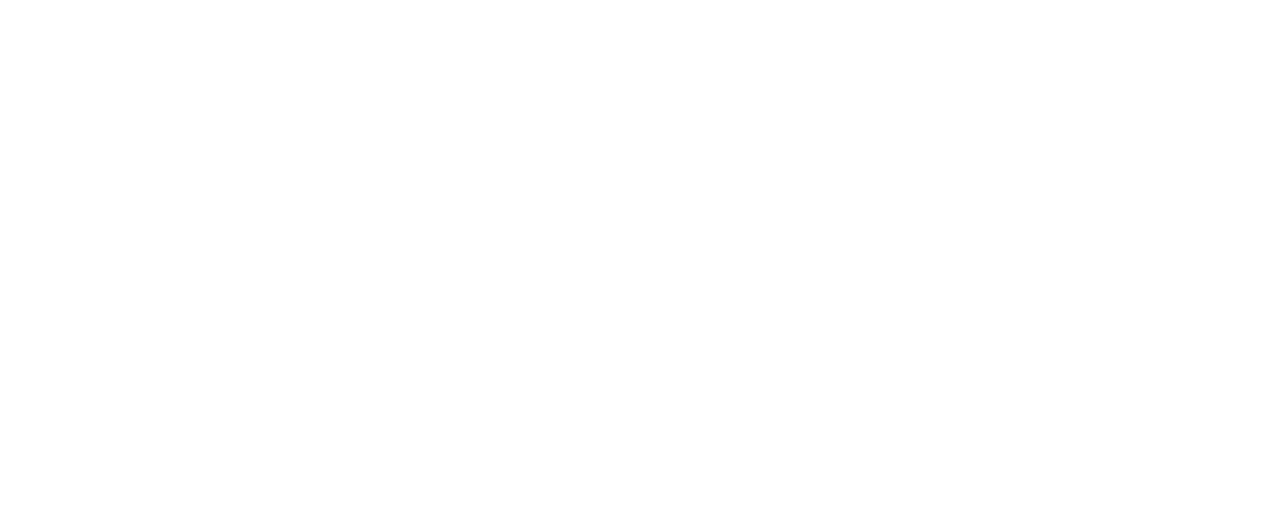
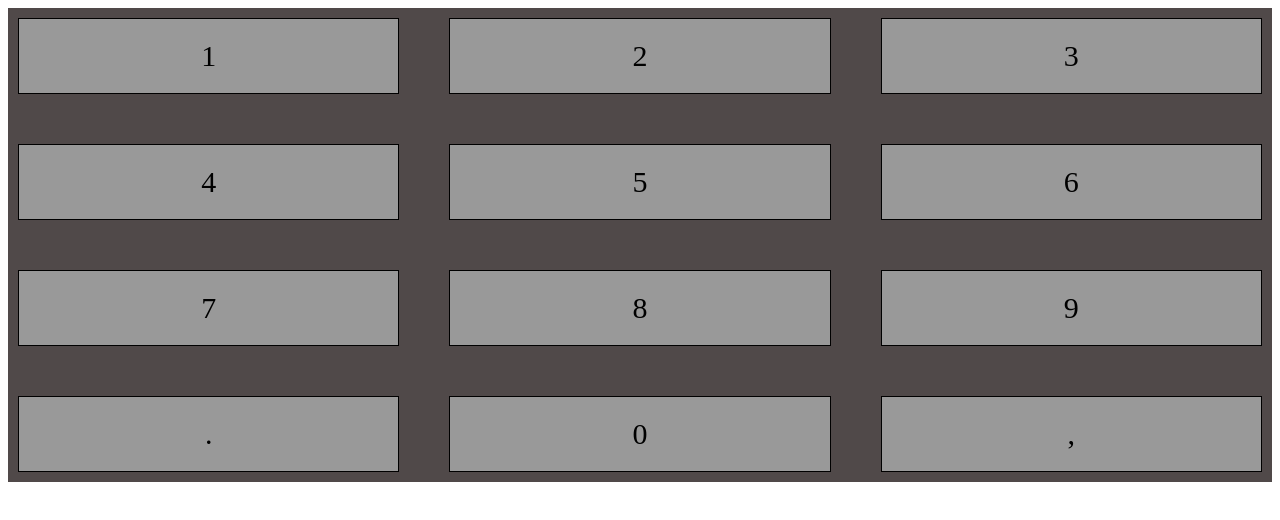
Before and after one commit to Rudziks/KALKULATOR-2, a plain HTML site: page index.html in a window 1280 px wide. Drawn offline with Linux system fonts and the light colour scheme.

Commit message:
dodalam 4wiersz

```diff
--- a/index.html
+++ b/index.html
@@ -1,28 +1,30 @@
 <!DOCTYPE html>
 <html lang="en">
+
 <head>
     <meta charset="UTF-8">
     <meta name="viewport" content="width=device-width, initial-scale=1.0">
-    <title>KALKULATOR 2 </title>
-    <style>
-        .grid-container {
-  display: grid;
-  grid-gap: 50px;
-  grid-template-columns: auto auto auto;
-  background-color: #2196F3;
-  padding: 10px;
-}
-
-.grid-item {
-  background-color: rgba(255, 255, 255, 0.8);
-  border: 1px solid rgba(0, 0, 0, 0.8);
-  padding: 20px;
-  font-size: 30px;
-  text-align: center;
-    </style>
+    <title>KALKULATOR 2</title>
+    <link rel="stylesheet" href="style.css">
 </head>
 
 <body>
 
+    <div class="grid-container">
+        <div class="grid-item">1</div>
+        <div class="grid-item">2</div>
+        <div class="grid-item">3</div>
+        <div class="grid-item">4</div>
+        <div class="grid-item">5</div>
+        <div class="grid-item">6</div>
+        <div class="grid-item">7</div>
+        <div class="grid-item">8</div>
+        <div class="grid-item">9</div>
+        <div class="grid-item">.</div>
+        <div class="grid-item">0</div>
+        <div class="grid-item">,</div>
+    </div>
+
 </body>
+
 </html>
--- a/style.css
+++ b/style.css
@@ -0,0 +1,15 @@
+.grid-container {
+    display: grid;
+    grid-gap: 50px;
+    grid-template-columns: auto auto auto;
+    background-color: rgb(80, 73, 73);;
+    padding: 10px;
+  }
+
+  .grid-item {
+    background-color: rgb(153, 153, 153);
+    border: 1px solid black;
+    padding: 20px;
+    font-size: 30px;
+    text-align: center;
+  }
```
